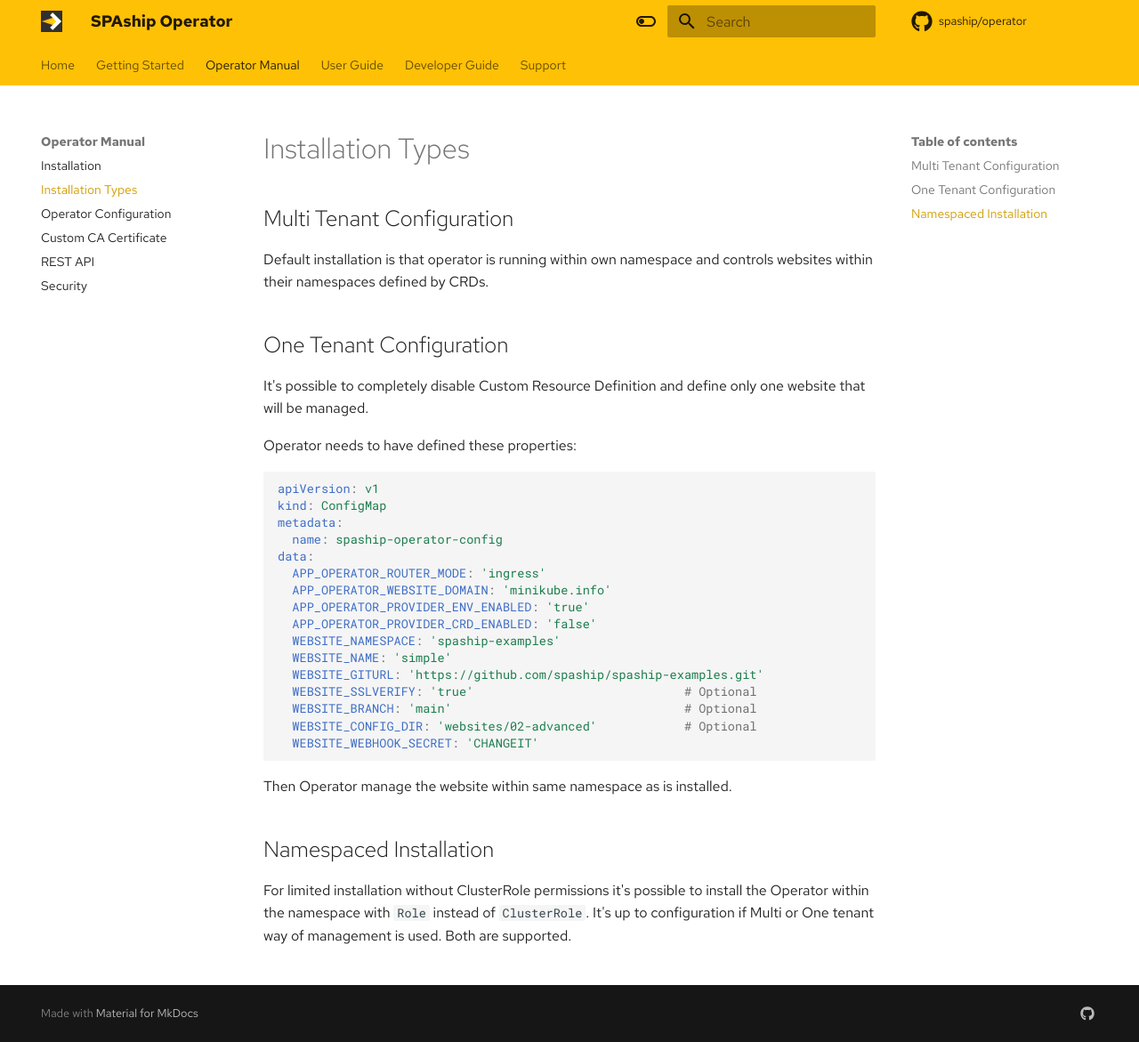
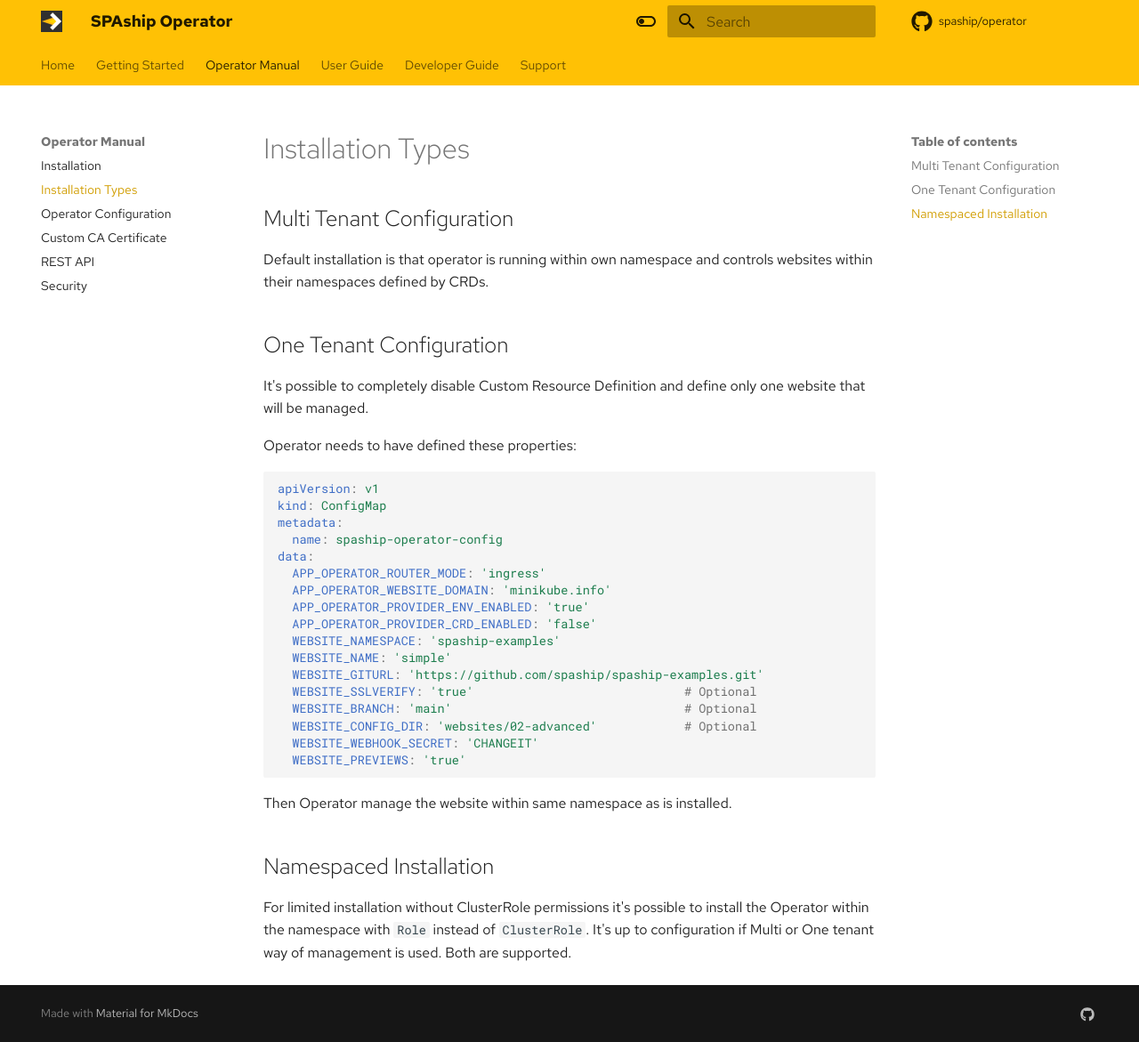
Before and after one commit to spaship/operator, an MkDocs documentation site: the page built from docs/operator-manual/installation-types.md, in a window 1280 px wide and 1171 px high. Shown: the whole window at 89% size. Built offline with MkDocs 1.6.1 and Material for MkDocs 9.7.7, drawn with Linux system fonts in a browser that asks for light colours; comment, search, counter and statistics services are not loaded.

Commit message:
added WEBSITE_PREVIEWS

````diff
--- a/docs/operator-manual/installation-types.md
+++ b/docs/operator-manual/installation-types.md
@@ -27,6 +27,7 @@
   WEBSITE_BRANCH: 'main'                                # Optional
   WEBSITE_CONFIG_DIR: 'websites/02-advanced'            # Optional
   WEBSITE_WEBHOOK_SECRET: 'CHANGEIT'
+  WEBSITE_PREVIEWS: 'true'
 ```
 
 Then Operator manage the website within same namespace as is installed.
````
Also changed, not shown: 2 other files.
